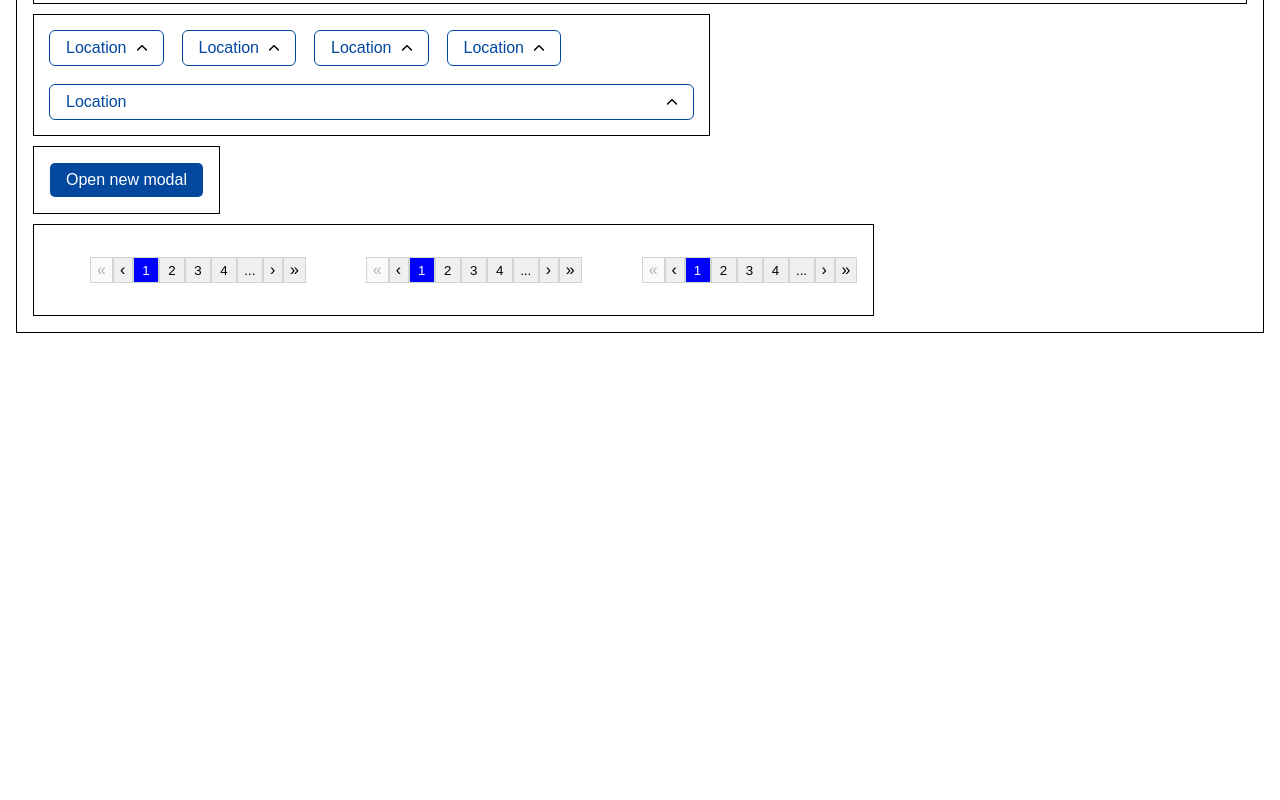
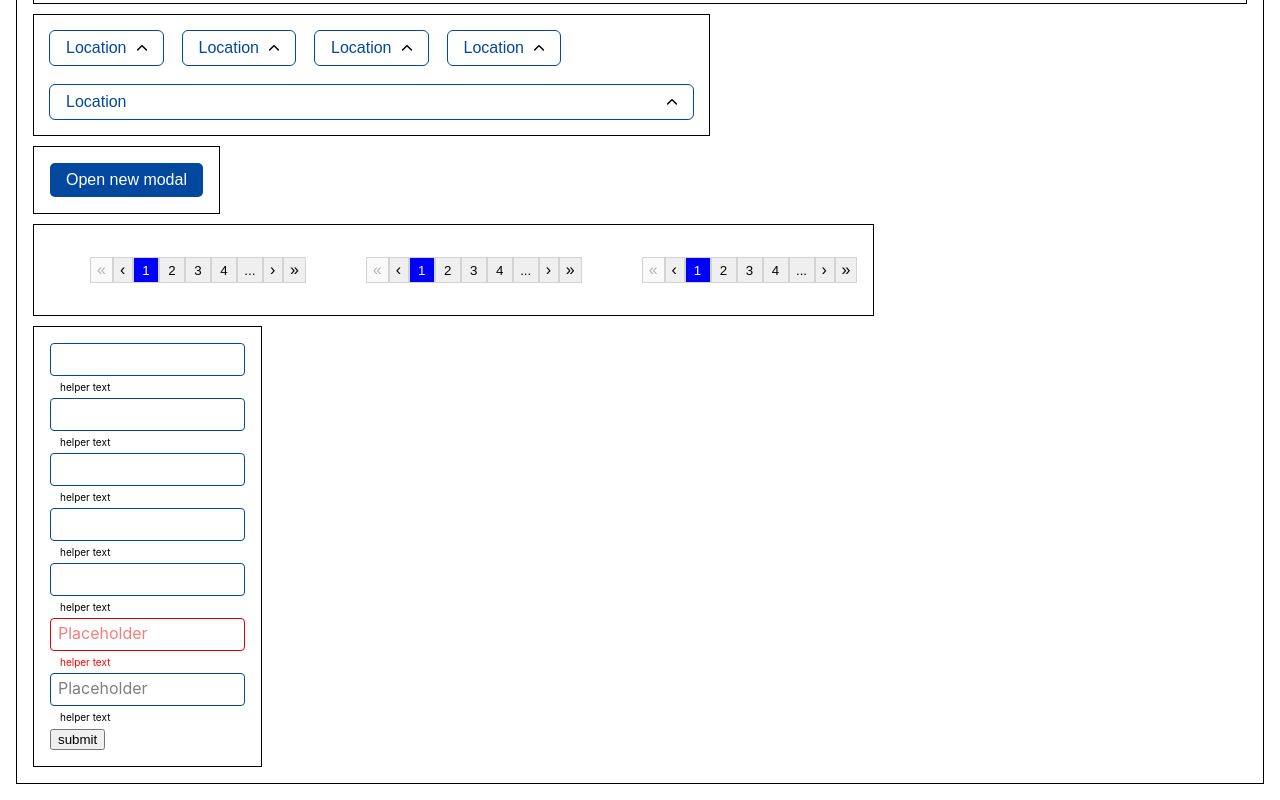
Before and after one commit to bandvov/react-ui-kit, a React (Create React App) app: page / in a window 1280 px wide. Shown: the part 501-1301 px from the top of the page. Before the commit the page ends 850 px from the top, so only its background shows below. Built offline with nearby package versions, Linux system fonts and the light colour scheme.

Commit message:
add base input text

```diff
--- a/src/App.tsx
+++ b/src/App.tsx
@@ -8,6 +8,8 @@ import Modal from "./components/Modal";
 import { COLORS } from "./CONSTANTS";
 import Pagination from "./components/Pagination";
 import { DropdownItem } from "./types";
+import Wrapper from "./Wrapper";
+import { FormInput } from "./components/Form";
 
 const accordionItems: { title: string; content: string | ReactElement }[] = [
   {
@@ -77,6 +79,7 @@ function App() {
   const [openDropdown1, setOpenDropdown1] = useState<boolean>(false);
   const [items, setItems] = useState<DropdownItem[]>(dropdownItems);
   const [openModal, setOpenModal] = useState<boolean>(false);
+  const [value, setValue] = useState("");
 
   const dropdownHandler = (id: number): void => {
     const updatedItems = items.map((item) => {
@@ -105,17 +108,7 @@ function App() {
         flexDirection: "column",
       }}
     >
-      <div
-        style={{
-          width: "auto",
-          padding: "1rem",
-          border: "1px solid",
-          gap: "20px",
-          display: "flex",
-          flexWrap: "wrap",
-          flex: "1 0 auto",
-        }}
-      >
+      <Wrapper>
         <Button variant="success">{"success"}</Button>
         <Button variant={"danger"}>{"danger"}</Button>
         <Button variant={"error"}>{"error"}</Button>
@@ -138,18 +131,8 @@ function App() {
         <Button iconLeft={<div>&larr;</div>}>
           <span>test button</span>
         </Button>
-      </div>
-      <div
-        style={{
-          width: "auto",
-          padding: "1rem",
-          border: "1px solid",
-          gap: "20px",
-          display: "flex",
-          flexWrap: "wrap",
-          flex: 1,
-        }}
-      >
+      </Wrapper>
+      <Wrapper>
         <Badge label={5}>
           <Button rounded>&copy;</Button>
         </Badge>
@@ -170,18 +153,8 @@ function App() {
         <Badge>
           <Button rounded>&copy;</Button>
         </Badge>
-      </div>
-      <div
-        style={{
-          width: "auto",
-          padding: "1rem",
-          border: "1px solid",
-          gap: "20px",
-          display: "flex",
-          flexWrap: "wrap",
-          flex: "1 0 100%",
-        }}
-      >
+      </Wrapper>
+      <Wrapper>
         <Checkbox
           disabled
           checked={checked}
@@ -223,18 +196,8 @@ function App() {
             setChecked(!checked);
           }}
         />
-      </div>
-      <div
-        style={{
-          width: "auto",
-          padding: "1rem",
-          border: "1px solid",
-          gap: "20px",
-          display: "flex",
-          flexWrap: "wrap",
-          flex: 1,
-        }}
-      >
+      </Wrapper>
+      <Wrapper>
         <div>
           {accordionItems.map((item, index) => {
             return (
@@ -255,18 +218,8 @@ function App() {
             );
           })}
         </div>
-      </div>
-      <div
-        style={{
-          width: "auto",
-          padding: "1rem",
-          border: "1px solid",
-          gap: "20px",
-          display: "flex",
-          flexWrap: "wrap",
-          flex: 1,
-        }}
-      >
+      </Wrapper>
+      <Wrapper>
         <Dropdown
           isOpen={openDropdown}
           title={"Location"}
@@ -416,18 +369,8 @@ function App() {
             <h1>Dropdown</h1>
           </div>
         </Dropdown>
-      </div>
-      <div
-        style={{
-          width: "auto",
-          padding: "1rem",
-          border: "1px solid",
-          gap: "20px",
-          display: "flex",
-          flexWrap: "wrap",
-          flex: 1,
-        }}
-      >
+      </Wrapper>
+      <Wrapper>
         <Button
           onClick={() => {
             setOpenModal(true);
@@ -437,6 +380,9 @@ function App() {
         </Button>
         <Modal open={openModal} setOpen={setOpenModal}>
           <div
+            onClick={(e) => {
+              e.stopPropagation();
+            }}
             style={{
               backgroundColor: "lightblue",
               padding: "3rem",
@@ -450,22 +396,34 @@ function App() {
             <h1>Hello</h1>
           </div>
         </Modal>
-      </div>
-      <div
-        style={{
-          width: "auto",
-          padding: "1rem",
-          border: "1px solid",
-          gap: "20px",
-          display: "flex",
-          flexWrap: "wrap",
-          flex: 1,
-        }}
-      >
+      </Wrapper>
+      <Wrapper>
         <Pagination />
         <Pagination pages={11} />
         <Pagination pages={16} />
-      </div>
+      </Wrapper>
+      <Wrapper>
+        <form
+          onSubmit={(e) => {
+            e.preventDefault();
+            alert("form submited");
+          }}
+        >
+          <FormInput setValue={setValue} value={value} />
+          <FormInput setValue={setValue} value={value} />
+          <FormInput setValue={setValue} value={value} />
+          <FormInput setValue={setValue} value={value} />
+          <FormInput setValue={setValue} value={value} />
+          <FormInput
+            setValue={setValue}
+            value={value}
+            error
+            placeholder="Placeholder"
+          />
+          <FormInput placeholder="Placeholder" />
+          <button type="submit">submit</button>
+        </form>
+      </Wrapper>
     </div>
   );
 }
--- a/src/components/Button.tsx
+++ b/src/components/Button.tsx
@@ -100,10 +100,11 @@ const Button: FC<IButton> = ({
   children,
   icon,
   iconLeft,
+  type = "button",
   ...props
 }): ReactElement => {
   return (
-    <StyledButton {...props}>
+    <StyledButton {...props} type={type}>
       {iconLeft}
       {children}
       {icon}
--- /dev/null
+++ b/src/components/Form/FormInput.tsx
@@ -0,0 +1,81 @@
+import React, { ReactEventHandler } from "react";
+import styled from "styled-components";
+import { COLORS } from "../../CONSTANTS";
+interface IInput {
+  error: boolean;
+}
+const Label = styled.label<IInput>`
+  position: relative;
+  display: inline-block;
+  color: ${(props) => (props.error ? COLORS.red : "")};
+  span {
+    pointer-events: none;
+    position: absolute;
+    left: 0.5rem;
+    top: 5px;
+    transition: 0.2s;
+    transition-timing-function: ease;
+    transition-timing-function: cubic-bezier(0.25, 0.1, 0.25, 1);
+    opacity: 0.5;
+  }
+`;
+const Input = styled.input.attrs({ type: "text" })<IInput>`
+  border: 1px solid ${(props) => (props.error ? COLORS.red : COLORS.Blue)};
+  border-radius: 4px;
+  z-index: 1;
+  transition: all 1s ease-in-out;
+  padding: 0.5rem;
+  color: ${(props) => (props.error ? COLORS.red : "")};
+  :focus {
+    outline: none;
+    box-shadow: 0 0 1px 1px
+      ${(props) => (props.error ? COLORS.red : COLORS.Blue)}b0;
+  }
+  :focus + span,
+  :not(:placeholder-shown) + span {
+    padding: 0 0.2rem;
+    opacity: 1;
+    line-height: 16px;
+    transform: scale(0.7) translateY(-120%) translateX(-20px);
+    background-color: white;
+    color: ${(props) => (props.error ? COLORS.red : COLORS.Blue)};
+  }
+`;
+export default function FormInput({
+  placeholder,
+  error = false,
+  value,
+  setValue = () => {},
+}: {
+  setValue?: (value: string) => void;
+  value?: string;
+  error?: boolean;
+  placeholder?: string;
+}) {
+  return (
+    <div style={{ display: "flex", flexDirection: "column" }}>
+      <Label error={error}>
+        <Input
+          onChange={(e) => {
+            console.log("onChange");
+
+            setValue(e.currentTarget.value);
+          }}
+          error={error}
+          placeholder=" "
+          value={value}
+        />
+        <span>{placeholder}</span>
+      </Label>
+      <span
+        style={{
+          color: error ? "red" : "",
+          fontSize: "10px",
+          padding: "5px 10px",
+        }}
+      >
+        helper text
+      </span>
+    </div>
+  );
+}
--- /dev/null
+++ b/src/components/Form/index.tsx
@@ -0,0 +1,3 @@
+import FormInput from "./FormInput";
+
+export { FormInput };
--- a/src/types.d.ts
+++ b/src/types.d.ts
@@ -31,6 +31,7 @@ export interface IButton extends CommonProps {
   iconLeft?: ReactElement;
   disabled?: boolean;
   justify?: "center" | "flex-start" | "flex-end" | "stretch";
+  type?: "button" | "submit";
 }
 
 export interface IBadge extends CommonProps {
```
